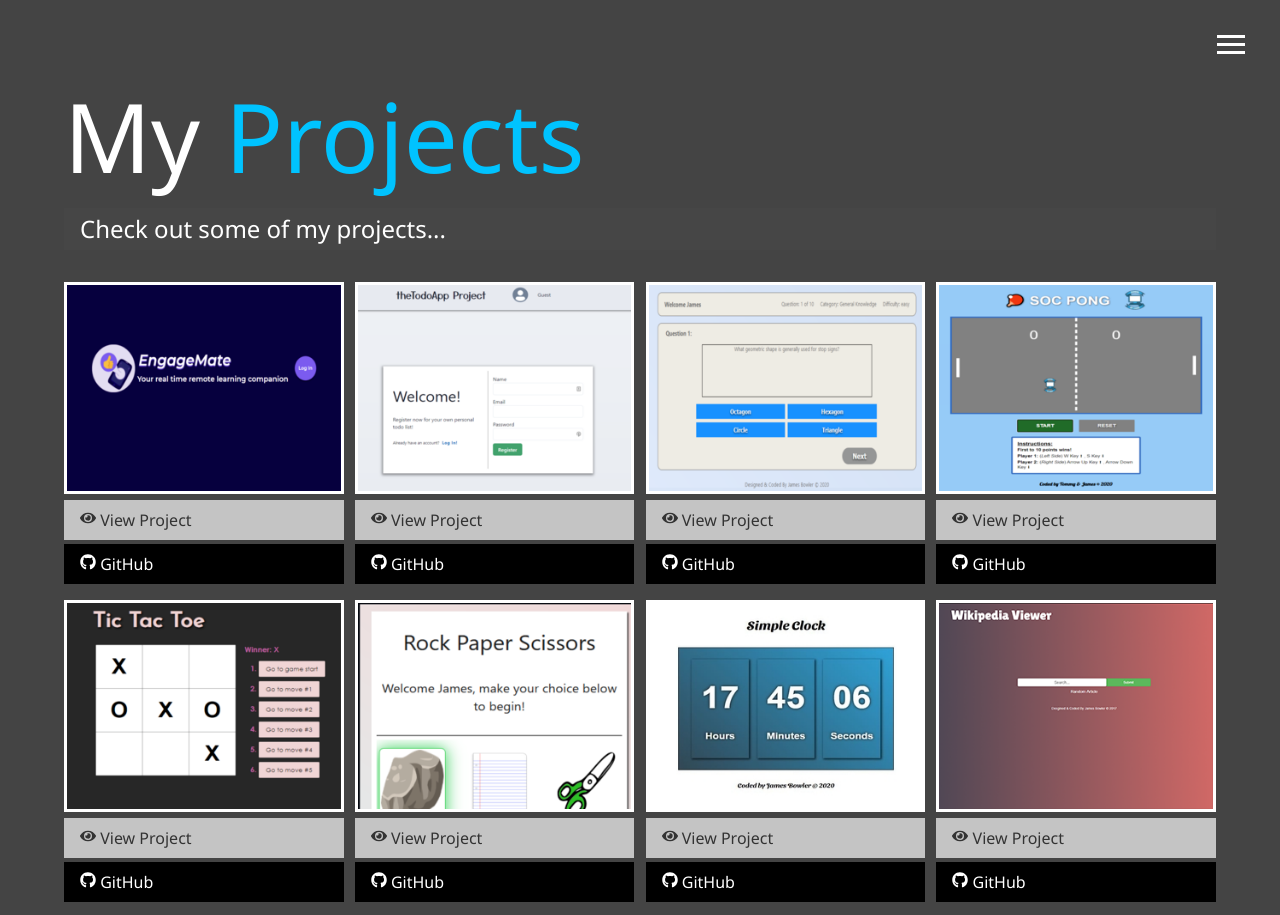
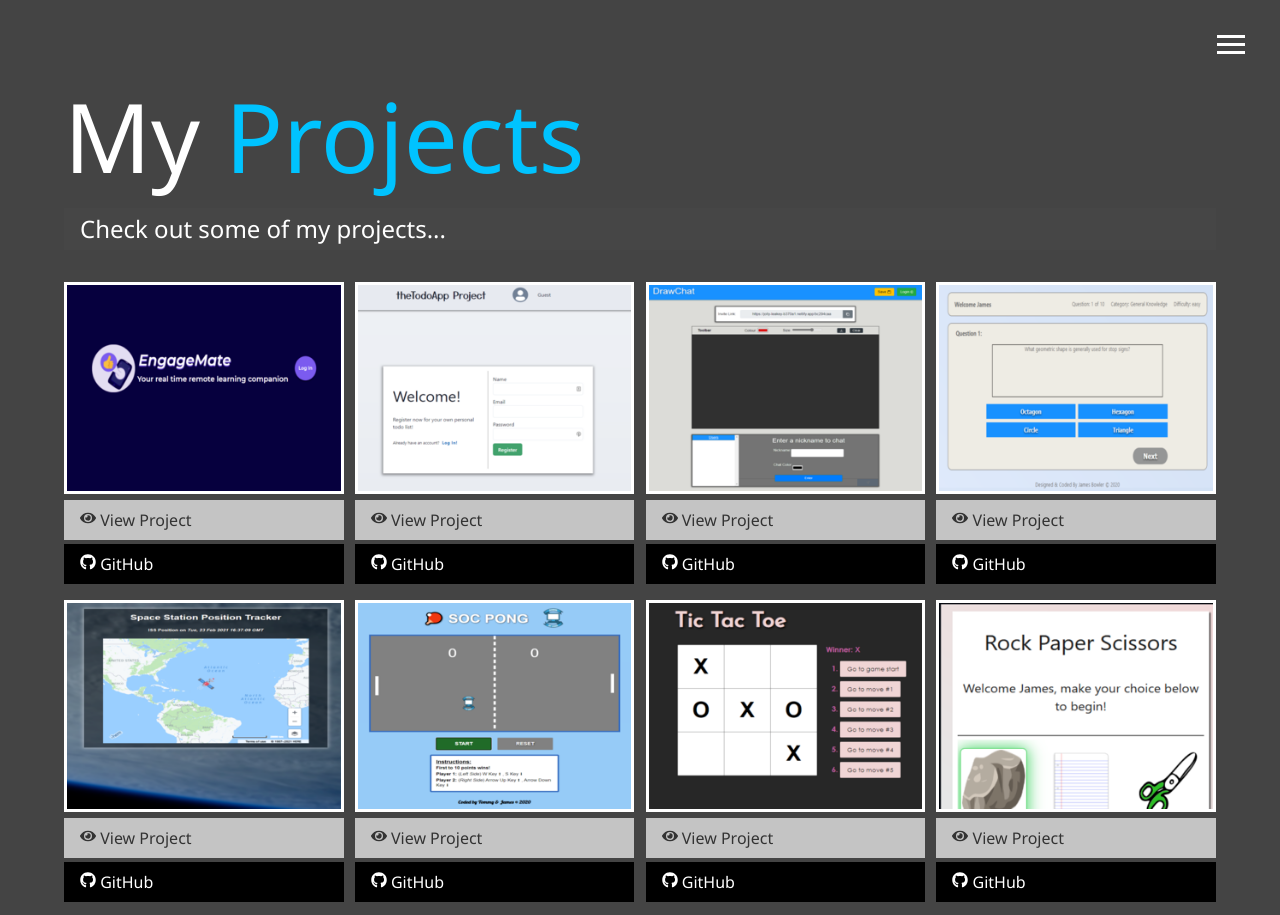
Before and after one commit to JimBowler82/portfolioV3, a Gatsby site: page /portfolio in a window 1280 px wide. Shown: the top 915 px of the page. Built offline with nearby package versions, Linux system fonts and the light colour scheme; Gatsby itself is replaced by a stand-in of ours.

Commit message:
updated projects

```diff
--- a/src/pages/portfolio.js
+++ b/src/pages/portfolio.js
@@ -18,10 +18,22 @@ const projects = [
     git: "https://github.com/JimBowler82/theTodoProject-Client",
   },
   {
+    src: "./projects/drawChat.png",
+    alt: "DrawChat",
+    url: "https://jolly-leakey-b370a1.netlify.app/",
+    git: "https://github.com/JimBowler82/DrawChat",
+  },
+  {
     src: "./projects/quizApp.png",
     alt: "Trivia Quiz App",
     url: "https://sad-bassi-0c7323.netlify.app/",
     git: "https://github.com/JimBowler82/trivia-quiz-app",
+  },
+  {
+    src: "./projects/ISSTracker.png",
+    alt: "Space Station Tracker",
+    url: "",
+    git: "https://github.com/JimBowler82/Space-Station-Tracker",
   },
   {
     src: "./projects/socPong.png",
@@ -40,12 +52,6 @@ const projects = [
     alt: "Rock Paper Scissors Project",
     url: "https://sleepy-shirley-4d72eb.netlify.app/",
     git: "https://github.com/JimBowler82/Rock-Paper-Scissors-V2",
-  },
-  {
-    src: "./projects/simpleClock.jpg",
-    alt: "Simple Digital Clock Project",
-    url: "https://suspicious-leakey-743094.netlify.app/",
-    git: "https://github.com/JimBowler82/simple-clock",
   },
   {
     src: "./projects/wikiViewer.png",
```
Also changed, not shown: static/projects/ISSTracker.png (added), static/projects/drawChat.png (added).
